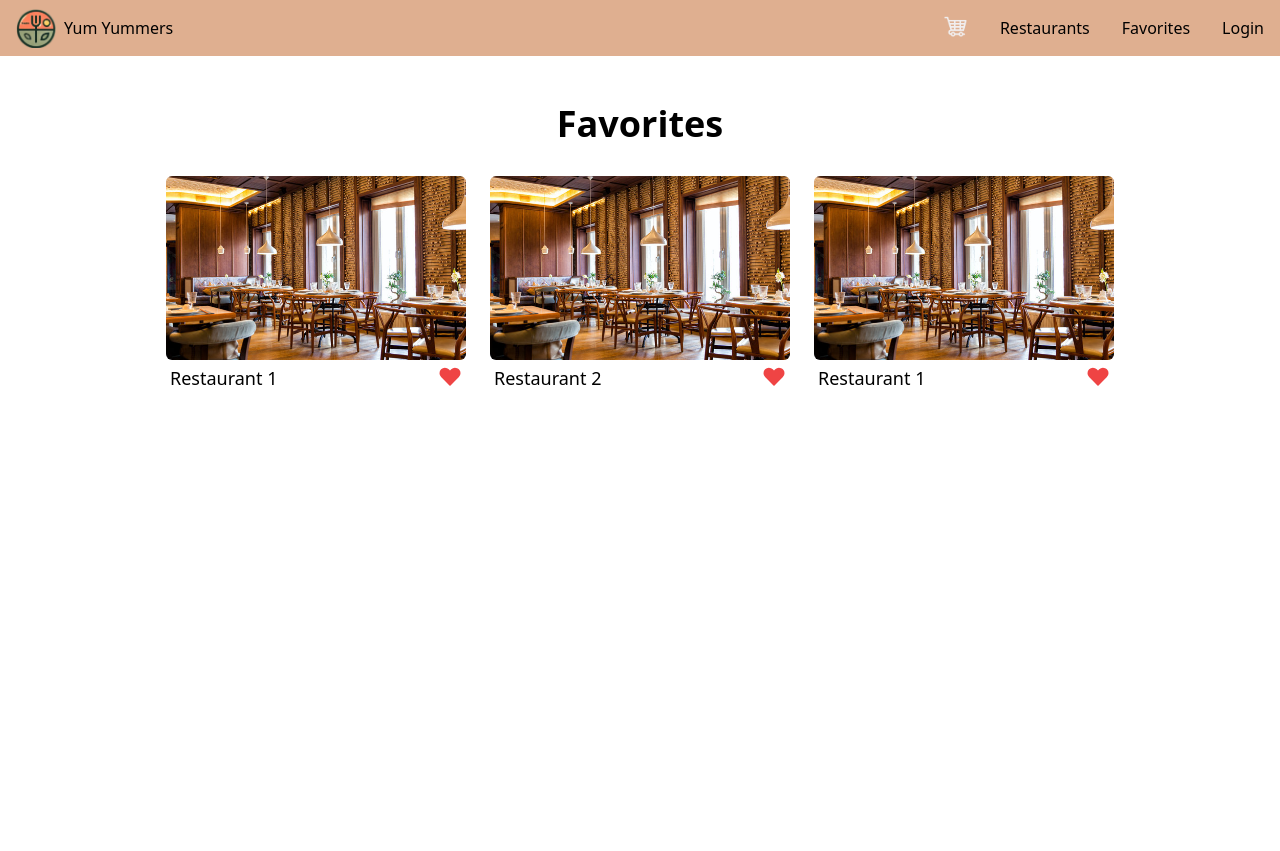
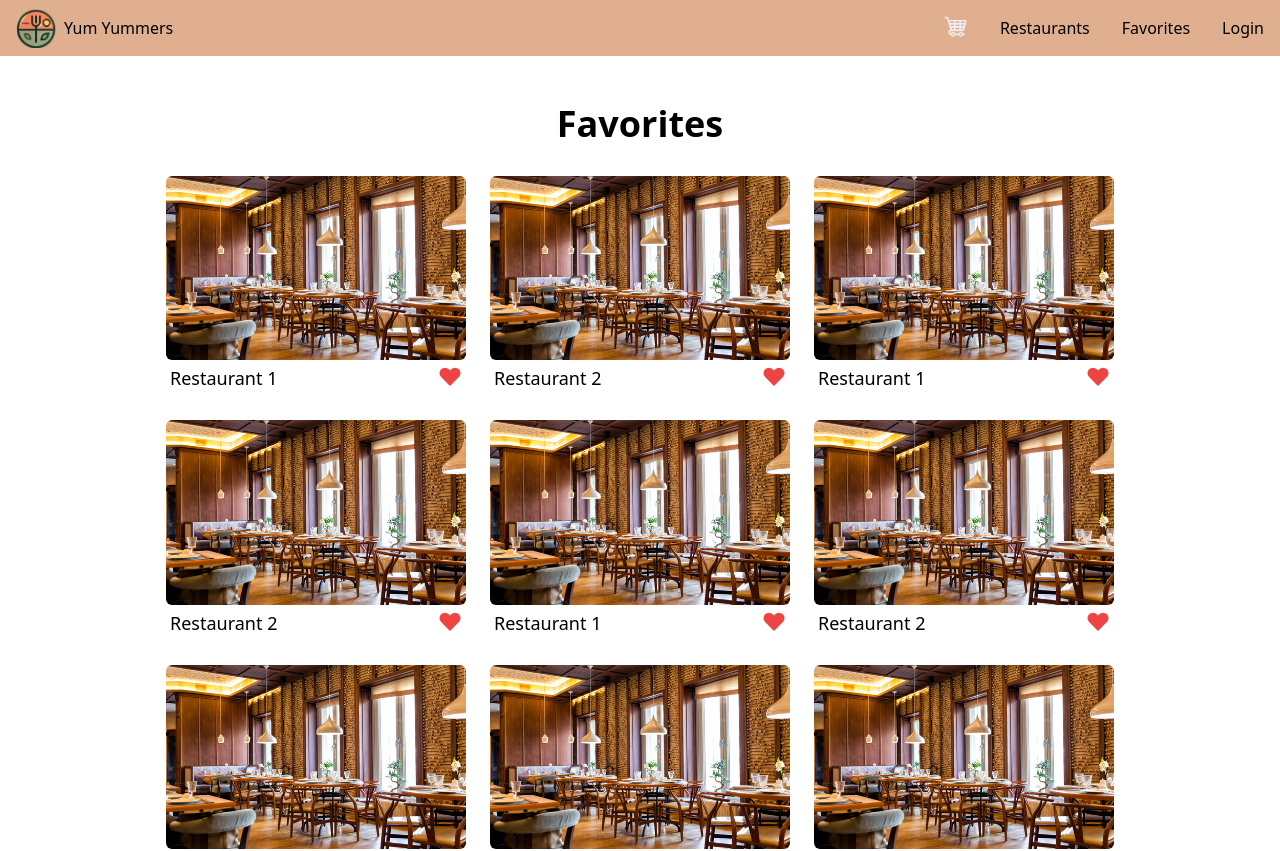
Before and after one commit to Bay-Valley-Tech-Code-Academy/EatsInReach, a Next.js app: page /Pages/Favorites in a window 1280 px wide. Shown: the top 851 px of the page. Before the commit the page ends 800 px from the top, so only its background shows below. Built offline with nearby package versions, Linux system fonts and the light colour scheme.

Commit message:
removed some files and fixed one

```diff
--- a/src/app/Pages/Favorites/page.js
+++ b/src/app/Pages/Favorites/page.js
@@ -16,7 +16,35 @@ export default function Favorites() {
         {
             restaurantTitle: "Restaurant 1",
             restaurantImg: "/images/restaurantimg1.jpg",
-        }
+        },
+        {
+            restaurantTitle: "Restaurant 2",
+            restaurantImg: "/images/restaurantimg1.jpg",
+        },
+        {
+            restaurantTitle: "Restaurant 1",
+            restaurantImg: "/images/restaurantimg1.jpg",
+        },
+        {
+            restaurantTitle: "Restaurant 2",
+            restaurantImg: "/images/restaurantimg1.jpg",
+        },
+        {
+            restaurantTitle: "Restaurant 1",
+            restaurantImg: "/images/restaurantimg1.jpg",
+        },
+        {
+            restaurantTitle: "Restaurant 2",
+            restaurantImg: "/images/restaurantimg1.jpg",
+        },
+        {
+            restaurantTitle: "Restaurant 1",
+            restaurantImg: "/images/restaurantimg1.jpg",
+        },
+        {
+            restaurantTitle: "Restaurant 2",
+            restaurantImg: "/images/restaurantimg1.jpg",
+        },
     ];
 
     return(
--- a/src/app/Pages/Verify/page.js
+++ /dev/null
@@ -1,17 +0,0 @@
-"client side"
-
-export default function Verification() {
-return(
-<div className="h-screen w-fill">
-<div className="bg-gray-500 h-30">
-</div>
-
-
-
-
-
-
-
-
-</div>
-)}
```
Also changed, not shown: src/app/Pages/FavoritesPage/page.js (deleted).
